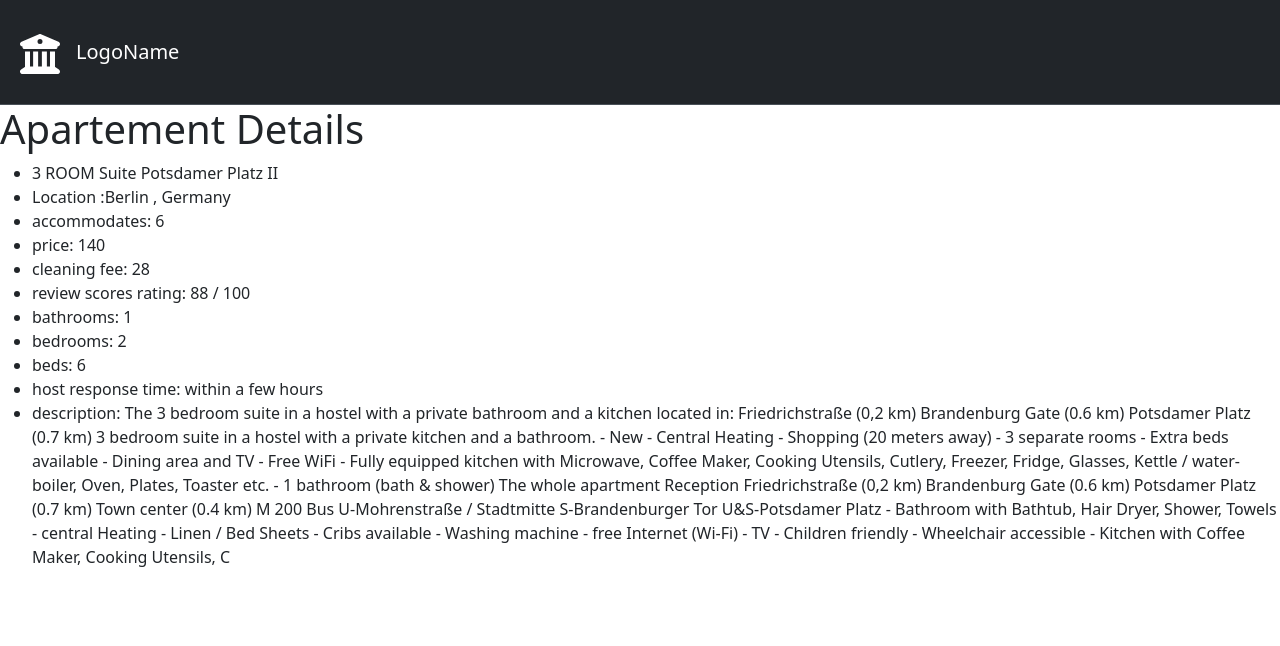
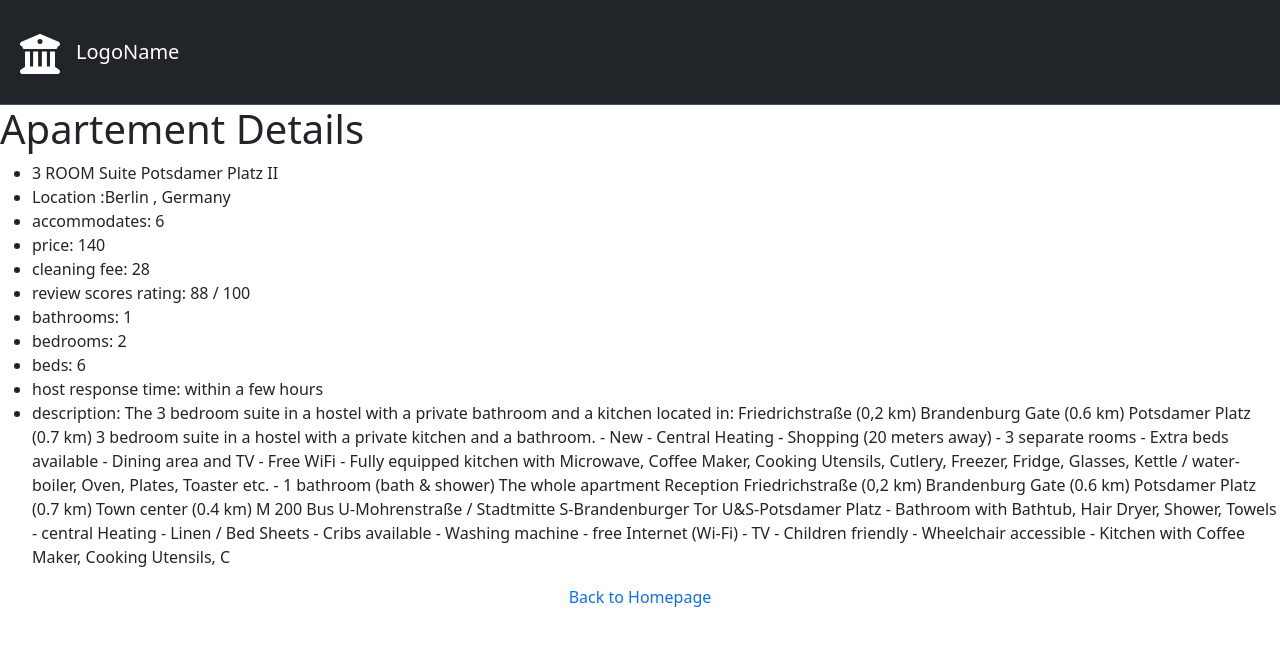
Before and after one commit to Ahmd-zaidan8a8/Apartment-Rentals-Admin, a React (Vite) app: page /items/10641334 in a window 1280 px wide. Shown: the top 646 px of the page. Built offline with nearby package versions, Linux system fonts and the light colour scheme.

Commit message:
added back to homepage link

```diff
--- a/src/pages/ItemDetails.jsx
+++ b/src/pages/ItemDetails.jsx
@@ -1,5 +1,5 @@
 import { useEffect, useState } from "react";
-import { useParams } from "react-router-dom";
+import { Link, useParams } from "react-router-dom";
 
 function ItemDetails({ apartementList }) {
   console.log("item details called");
@@ -37,7 +37,12 @@ function ItemDetails({ apartementList }) {
           <li>description: {apartement.description}</li>
         </ul>
       )}
+      <div className="text-center">
+        <Link to="/" className="link-underline-light">
+          Back to Homepage
+        </Link>
 
+      </div>
     </div>
   );
 }
```
